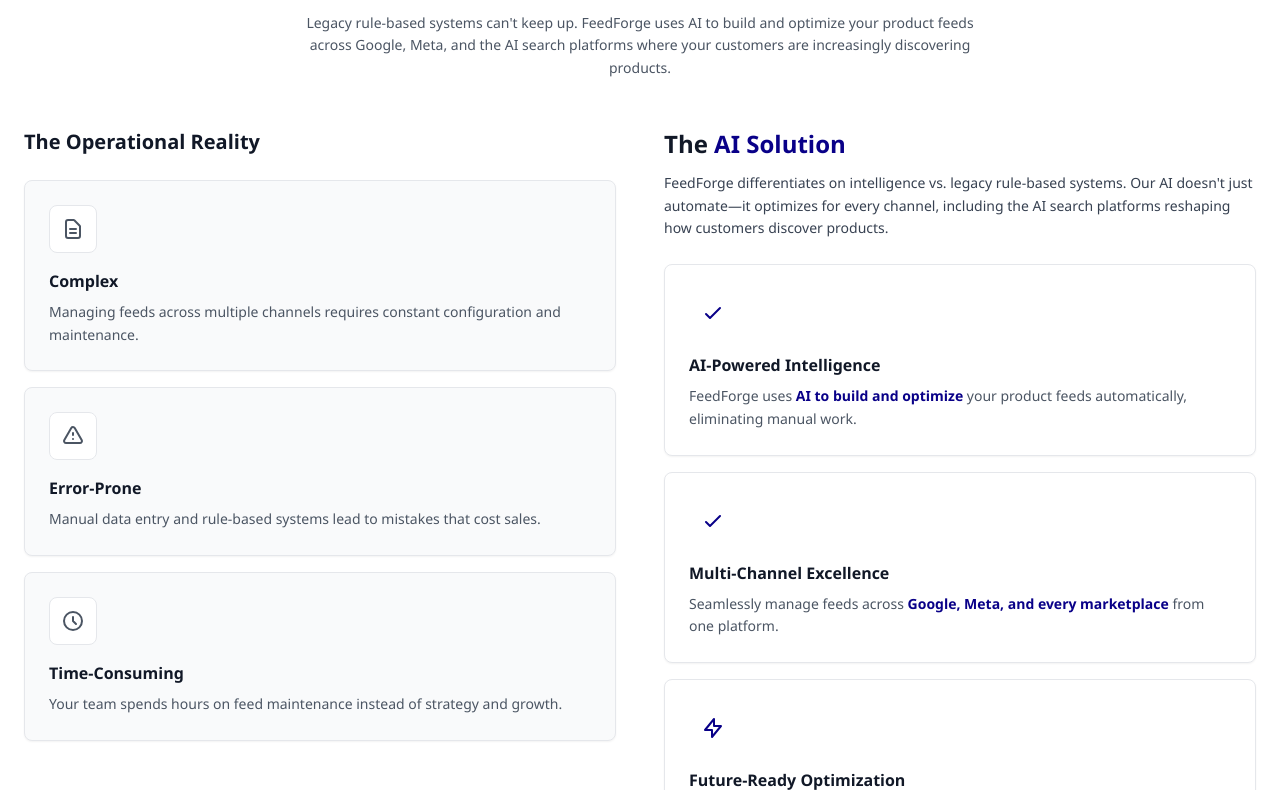
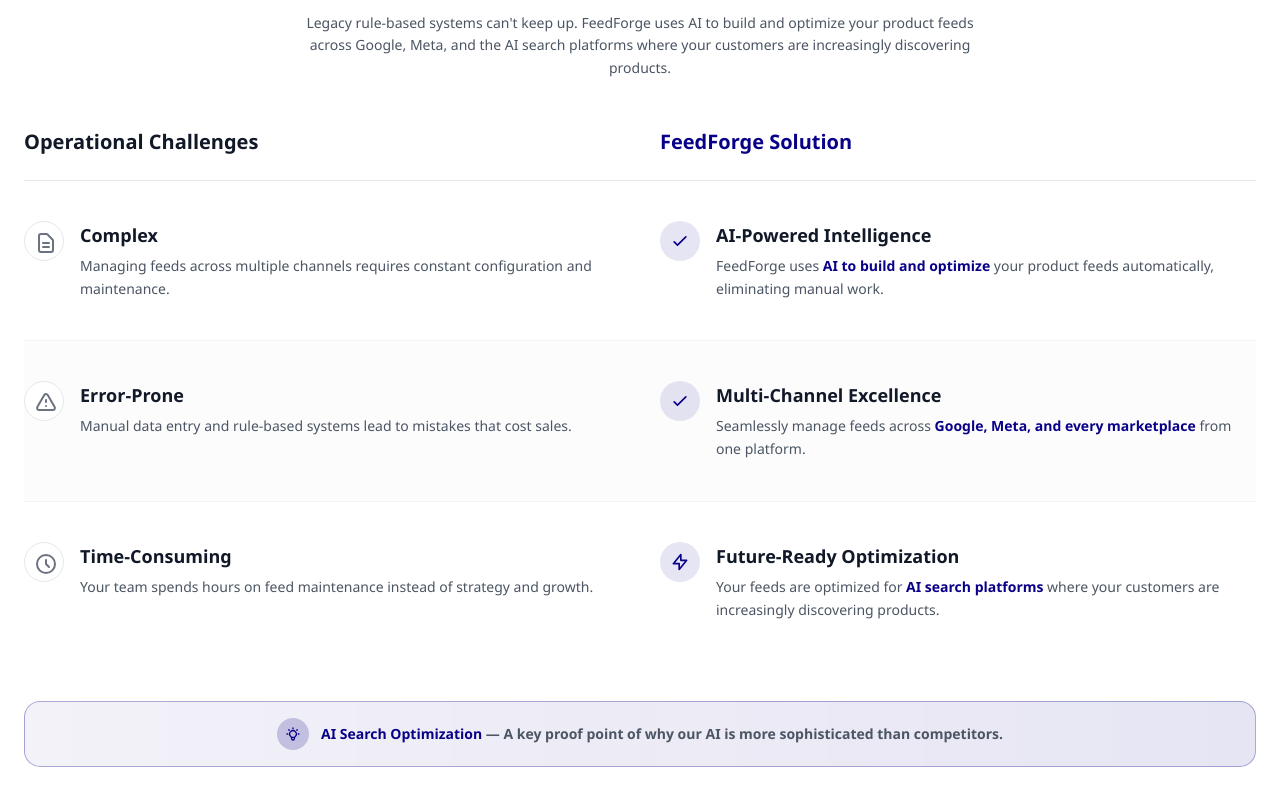
Before and after one commit to geshaaaa/feedforge, a Next.js app: page / in a window 1280 px wide. Shown: the part 2030-2820 px from the top of the page. Built offline with nearby package versions, Linux system fonts and the light colour scheme.

Commit message:
Update UI for AISolution section

```diff
--- a/components/AISolution.tsx
+++ b/components/AISolution.tsx
@@ -67,56 +67,52 @@
           </p>
         </div>
 
-        {/* Side by Side Layout */}
-        <div className="grid gap-8 lg:grid-cols-2 lg:gap-12">
-          {/* Left Column - Problems Section */}
-          <div className="flex flex-col">
-            <h3 className="mb-6 text-center text-xl font-bold text-gray-900 lg:text-left">The Operational Reality</h3>
-            <div className="flex flex-col gap-4">
-              {problems.map((problem, index) => (
+        {/* Column headings */}
+        <div className="grid grid-cols-1 gap-6 border-b border-gray-200 pb-6 lg:grid-cols-2 lg:gap-10">
+          <h3 className="text-xl font-bold text-gray-900">Operational Challenges</h3>
+          <h3 className="text-xl font-bold text-gray-900">
+            <span className="text-accent">FeedForge Solution</span>
+          </h3>
+        </div>
+
+        {/* Modern comparison rows: Problem → Solution per row */}
+        <div className="space-y-0">
+          {problems.map((problem, index) => {
+            const solution = solutions[index]
+            const SolutionIcon = index === 2 ? (
+              <svg className="h-5 w-5" fill="none" stroke="currentColor" viewBox="0 0 24 24">
+                <path strokeLinecap="round" strokeLinejoin="round" strokeWidth={2} d="M13 10V3L4 14h7v7l9-11h-7z" />
+              </svg>
+            ) : (
+              <svg className="h-5 w-5" fill="none" stroke="currentColor" viewBox="0 0 24 24">
+                <path strokeLinecap="round" strokeLinejoin="round" strokeWidth={2} d="M5 13l4 4L19 7" />
+              </svg>
+            )
+            return (
               <div
                 key={index}
-                  className="group relative flex flex-col overflow-hidden rounded-lg border border-gray-200 bg-gray-50 p-6 shadow-sm transition-all duration-500 hover:border-accent hover:shadow-lg hover:-translate-y-1"
+                className="group grid grid-cols-1 items-start gap-6 border-b border-gray-100 py-8 transition-colors last:border-b-0 lg:grid-cols-2 lg:gap-10 lg:py-10 lg:even:bg-gray-50/50"
               >
-                  <div className="mb-4 flex h-12 w-12 items-center justify-center rounded-lg border border-gray-200 bg-white text-gray-600 transition-all duration-500 group-hover:border-accent group-hover:bg-accent/10 group-hover:text-accent">
-                    <div className="h-6 w-6">{problem.icon}</div>
+                {/* Problem */}
+                <div className="flex gap-4">
+                  <div className="flex h-10 w-10 shrink-0 items-center justify-center rounded-full border border-gray-200 bg-white text-gray-500">
+                    <div className="h-5 w-5">{problem.icon}</div>
                   </div>
-                  <h4 className="mb-2 text-base font-bold text-gray-900">{problem.title}</h4>
+                  <div>
+                    {/* <p className="mb-1 text-xs font-semibold uppercase tracking-wider text-gray-400">Reality</p> */}
+                    <h4 className="mb-1.5 text-lg font-bold text-gray-900">{problem.title}</h4>
                     <p className="text-sm leading-relaxed text-gray-600">{problem.description}</p>
-                </div>
-              ))}
                   </div>
                 </div>
 
-          {/* Right Column - Solution Section */}
-          <div className="flex flex-col">
-            <div className="mb-6 text-center lg:text-left">
-              <h3 className="mb-3 text-xl font-bold text-gray-900 lg:text-2xl">
-                The <span className="text-accent">AI Solution</span>
-              </h3>
-              <p className="text-sm leading-relaxed text-gray-700">
-                FeedForge differentiates on intelligence vs. legacy rule-based systems. Our AI doesn't just automate—it optimizes for every channel, including the AI search platforms reshaping how customers discover products.
-              </p>
+                {/* Solution */}
+                <div className="flex gap-4">
+                  <div className="flex h-10 w-10 shrink-0 items-center justify-center rounded-full bg-accent/10 text-accent">
+                    {SolutionIcon}
                   </div>
-
-            <div className="flex flex-col gap-4">
-              {solutions.map((solution, index) => (
-                <div
-                  key={index}
-                  className="group relative flex flex-col overflow-hidden rounded-lg border border-gray-200 bg-white p-6 shadow-sm transition-all duration-500 hover:border-accent hover:shadow-lg hover:-translate-y-1"
-                >
-                  <div className="mb-4 flex h-12 w-12 items-center justify-center text-accent">
-                    {index === 2 ? (
-                      <svg className="h-6 w-6" fill="none" stroke="currentColor" viewBox="0 0 24 24">
-                        <path strokeLinecap="round" strokeLinejoin="round" strokeWidth={2} d="M13 10V3L4 14h7v7l9-11h-7z" />
-                      </svg>
-                    ) : (
-                      <svg className="h-6 w-6" fill="none" stroke="currentColor" viewBox="0 0 24 24">
-                        <path strokeLinecap="round" strokeLinejoin="round" strokeWidth={2} d="M5 13l4 4L19 7" />
-                      </svg>
-                    )}
-                  </div>
-                  <h4 className="mb-2 text-base font-bold text-gray-900">{solution.title}</h4>
+                  <div>
+                    {/* <p className="mb-1 text-xs font-semibold uppercase tracking-wider text-accent">AI Solution</p> */}
+                    <h4 className="mb-1.5 text-lg font-bold text-gray-900">{solution.title}</h4>
                     <p className="text-sm leading-relaxed text-gray-600">
                       {solution.description.split(solution.highlight).map((part, i, arr) => (
                         <span key={i}>
@@ -128,16 +124,23 @@
                       ))}
                     </p>
                   </div>
-              ))}
+                </div>
+              </div>
+            )
+          })}
         </div>
 
-            {/* Key Differentiator */}
-            <div className="mt-6 rounded-lg border-2 border-accent bg-accent/5 p-4 text-center transition-all duration-500 hover:bg-accent/10">
-              <p className="text-xs font-semibold text-gray-900">
-                <span className="text-accent">AI Search Optimization</span> — A key proof point of why our AI is more sophisticated than competitors'
+        {/* Key differentiator strip */}
+        <div className="mt-10 flex flex-wrap items-center justify-center gap-3 rounded-2xl border border-accent/30 bg-gradient-to-r from-accent/5 to-accent/10 px-6 py-4">
+          <span className="inline-flex h-8 w-8 items-center justify-center rounded-full bg-accent/20">
+            <svg className="h-4 w-4 text-accent" fill="none" stroke="currentColor" viewBox="0 0 24 24">
+              <path strokeLinecap="round" strokeLinejoin="round" strokeWidth={2} d="M9.663 17h4.673M12 3v1m6.364 1.636l-.707.707M21 12h-1M4 12H3m3.343-5.657l-.707-.707m2.828 9.9a5 5 0 117.072 0l-.548.547A3.374 3.374 0 0014 18.469V19a2 2 0 11-4 0v-.531c0-.895-.356-1.754-.988-2.386l-.548-.547z" />
+            </svg>
+          </span>
+          <p className="text-sm font-semibold text-gray-900">
+            <span className="text-accent">AI Search Optimization</span>
+            <span className="text-gray-600"> — A key proof point of why our AI is more sophisticated than competitors.</span>
           </p>
-            </div>
-          </div>
         </div>
       </div>
     </section>
```
Lines whose indentation alone changed are shown as unchanged.
